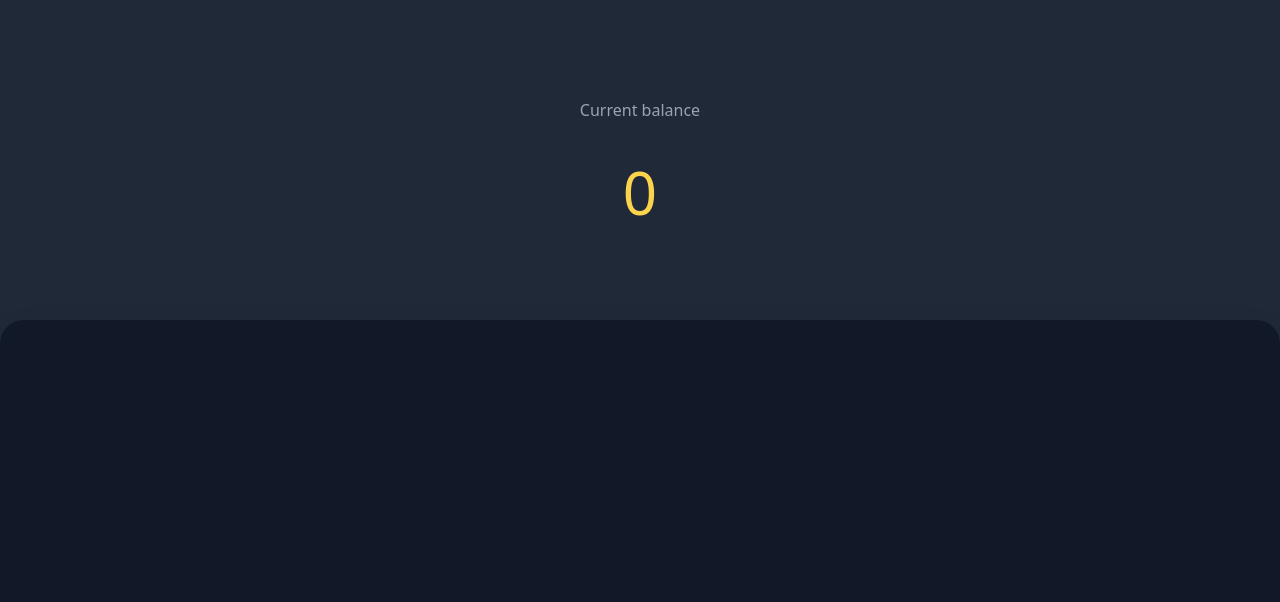
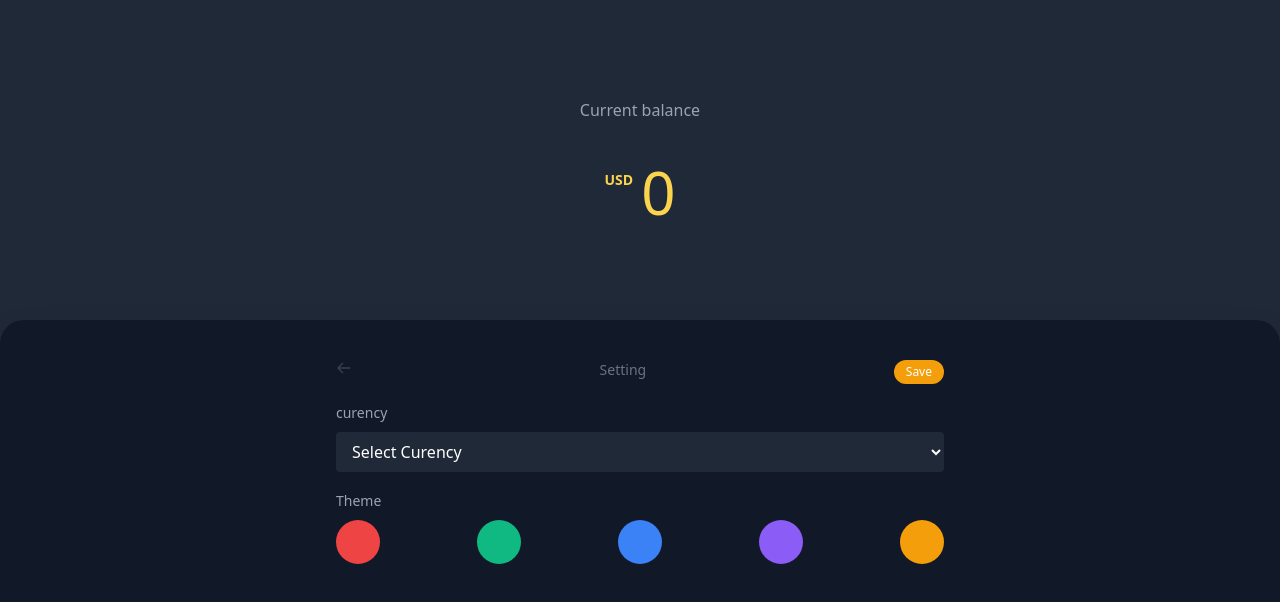
Before and after one commit to faiisll/expensetrackerapp-react-tailwind, a React (Create React App) app: page /setting in a window 1280 px wide. Shown: the top 602 px of the page. Built offline with nearby package versions, Linux system fonts and the light colour scheme.

Commit message:
add setting feature

```diff
--- a/src/App.js
+++ b/src/App.js
@@ -4,51 +4,31 @@ import TotalExpense from "./components/TotalExpense";
 import Navbar from "./components/Navbar";
 import ExpenseList from "./components/ExpenseList";
 import BtnAdd from "./components/BtnAdd";
-import FormAdd from './components/FormAdd';
+import BtnSetting from './components/BtnSetting';
+import FormAdd from "./components/FormAdd";
+import FormSetting from './components/FormSetting';
 import {BrowserRouter, Switch, Route} from "react-router-dom";
 
 class App extends Component {
   state = {
-    expense: [
-      {
-        id: 1,
-        title: "Payment freelance",
-        type: "Income",
-        value: 400,
-        date: "2/5/2021",
-      },
-      {
-        id: 2,
-        title: "buy milk",
-        type: "Expense",
-        value: 200,
-        date: "7/12/2018",
-      },
-    ],
+    expense: [],
     menu: "All",
+    curency: "IDR",
+    theme: "yellow"
   };
 
+  setDefaultLocal = () =>{
+    localStorage.setItem("curency", "USD");
+    localStorage.setItem("theme", "yellow");
+    localStorage.setItem("expense", JSON.stringify([]))
+
+  }
   updateLocal = (data) => {
-    localStorage.setItem('expense', JSON.stringify(data));
-  }
-
-  // handleTotal = () => {
-  //   this.setState({
-  //     total: 0
-  //   });
-
-  //   const total =  this.state.expense.reduce( (prev, cur) => {
-  //     if(cur.type === "Expense"){
-  //       return prev - cur.value
-  //     }else{
-  //       return prev + cur.value
-  //     }
-  //   },0);
-
-  //   this.setState({
-  //     total
-  //   });
-  // }
+    localStorage.clear();
+    localStorage.setItem("expense", JSON.stringify(data));
+    localStorage.setItem("curency", this.state.curency);
+    localStorage.setItem("theme", this.state.theme);
+  };
 
   handleMenu = (menu) => {
     this.setState({
@@ -56,42 +36,68 @@ class App extends Component {
     });
   };
 
+  handleSetting = (data) => {
+    this.setState({
+      expense: data.expense,
+      curency: data.curency,
+      theme: data.theme
+    });
+
+    localStorage.setItem("expense", JSON.stringify(data.expense));
+    localStorage.setItem("curency", data.curency);
+    localStorage.setItem("theme", data.theme);
+  }
+
   addData = (data) => {
     data.id = Math.random();
     data.value = parseInt(data.value);
     this.setState({
-      expense: [...this.state.expense, data]
+      expense: [...this.state.expense, data],
     });
 
     this.updateLocal([...this.state.expense, data]);
-  }
+  };
 
-  deleteData = data => {
-    let newData = this.state.expense.filter( exp => exp.id !== data.id);
+  deleteData = (data) => {
+    let newData = this.state.expense.filter(exp => exp.id !== data.id);
 
     this.setState({
-      expense: newData
+      expense: newData,
     });
 
-    this.updateLocal([...this.state.expense]);
+    this.updateLocal([...newData]);
+  };
+
+  componentDidMount() {
+    const json = localStorage.getItem("expense");
+    const expense = JSON.parse(json) || [];
+    const curency = localStorage.getItem("curency");
+    const theme = localStorage.getItem("theme");
+
+    // if(!curency && !theme){
+    //   this.setDefaultLocal();
+
+    // }
+    this.setState({expense, curency, theme});
 
   }
 
-  componentDidMount(){
-    const json = localStorage.getItem("expense");
-    const expense = JSON.parse(json) || [];
-    this.setState({
-      expense
-    })
+  render() {
+    const curency = localStorage.getItem("curency");
+    const theme = localStorage.getItem("theme");
+
+    if(!curency && !theme){
+      this.setDefaultLocal();
+
     }
 
-
-  render() {
     return (
       <div className="App w-full flex justify-center">
-        <div className="w-screen h-screen grid bg-gray-800 grid-rows-5">
+        <div className="w-screen h-screen grid bg-gray-800 grid-rows-5 relative">
           {/* top section */}
-          <TotalExpense expense={this.state.expense}/>
+
+
+          <TotalExpense expense={this.state.expense} curency={this.state.curency} theme={this.state.theme} />
 
           {/* bottom section */}
 
@@ -99,24 +105,30 @@ class App extends Component {
             <div className="relative bg-gray-900 row-span-3 text-white rounded-t-3xl shadow-2xl pt-10 px-4 grid grid-rows-6">
               <Switch>
                 <Route exact path="/">
+                  <BtnSetting />
+
                   {/* menu section */}
-                <Navbar handleMenu={this.handleMenu} />
+                  <Navbar handleMenu={this.handleMenu} theme={this.state.theme} />
 
                   {/* expense section */}
                   <ExpenseList
                     expense={this.state.expense}
                     menu={this.state.menu}
                     deleteData={this.deleteData}
+                    curency={this.state.curency}
                   />
 
-                <BtnAdd />
+                  <BtnAdd theme={this.state.theme} />
                 </Route>
 
                 <Route path="/add">
-                <FormAdd addData={this.addData} />
+                  <FormAdd addData={this.addData} theme={this.state.theme} />
                 </Route>
+                <Route path='/setting'>
+                  <FormSetting handleSetting={this.handleSetting} expense={this.state.expense} theme={this.state.theme} />
+                </Route>
+
               </Switch>
-
             </div>
           </BrowserRouter>
         </div>
--- a/src/components/BtnAdd.js
+++ b/src/components/BtnAdd.js
@@ -1,11 +1,11 @@
 import React from 'react';
 import {Link} from 'react-router-dom';
 
-const BtnAdd = () => {
+const BtnAdd = ({theme}) => {
     return(
         <div className="absolute bottom-0 w-full text-center">
             <Link to="/add">
-              <button className="p-1 px-8 bg-yellow-500 shadow-lg rounded-t-xl">
+              <button className={`p-1 px-8 bg-${theme}-500 shadow-lg rounded-t-xl`}>
 
                 <svg
                   xmlns="http://www.w3.org/2000/svg"
--- /dev/null
+++ b/src/components/BtnSetting.js
@@ -0,0 +1,35 @@
+import React from "react";
+import {Link} from "react-router-dom";
+
+const BtnSetting = () => {
+  return (
+    <div className="fixed right-5 top-5">
+      <Link to="/setting">
+        <button className="p-2">
+          <svg
+            xmlns="http://www.w3.org/2000/svg"
+            fill="none"
+            className="w-5 h-5 text-gray-500"
+            viewBox="0 0 24 24"
+            stroke="currentColor"
+          >
+            <path
+              strokeLinecap="round"
+              strokeLinejoin="round"
+              strokeWidth={2}
+              d="M10.325 4.317c.426-1.756 2.924-1.756 3.35 0a1.724 1.724 0 002.573 1.066c1.543-.94 3.31.826 2.37 2.37a1.724 1.724 0 001.065 2.572c1.756.426 1.756 2.924 0 3.35a1.724 1.724 0 00-1.066 2.573c.94 1.543-.826 3.31-2.37 2.37a1.724 1.724 0 00-2.572 1.065c-.426 1.756-2.924 1.756-3.35 0a1.724 1.724 0 00-2.573-1.066c-1.543.94-3.31-.826-2.37-2.37a1.724 1.724 0 00-1.065-2.572c-1.756-.426-1.756-2.924 0-3.35a1.724 1.724 0 001.066-2.573c-.94-1.543.826-3.31 2.37-2.37.996.608 2.296.07 2.572-1.065z"
+            />
+            <path
+              strokeLinecap="round"
+              strokeLinejoin="round"
+              strokeWidth={2}
+              d="M15 12a3 3 0 11-6 0 3 3 0 016 0z"
+            />
+          </svg>
+        </button>
+      </Link>
+    </div>
+  );
+};
+
+export default BtnSetting;
--- a/src/components/FormAdd.js
+++ b/src/components/FormAdd.js
@@ -37,11 +37,12 @@ class FormAdd extends Component{
 
         if(data.title && data.value && data.date && data.type){
             this.props.addData(this.state);
+            this.props.history.push('/');
         }else{
-            console.log("err");
+            alert("Please insert all input!");
         }
 
-        this.props.history.push('/');
+
     }
     render(){
         return(
@@ -54,7 +55,7 @@ class FormAdd extends Component{
                             </svg>
                         </Link>
                         <h1 className="text-gray-500 text-sm">Add</h1>
-                        <button className="p-1 px-3 rounded-xl text-xs bg-yellow-500">Save</button>
+                        <button className={`p-1 px-3 rounded-xl text-xs bg-${this.props.theme}-500`}>Save</button>
                     </div>
 
                     <div className="w-full mb-2">
--- /dev/null
+++ b/src/components/FormSetting.js
@@ -0,0 +1,97 @@
+import React, {Component} from "react";
+import {Link, withRouter} from 'react-router-dom';
+import '../style/FormSetting.css';
+
+class FormSetting extends Component {
+  state = {
+    curency: "USD",
+    theme: "yellow",
+    expense: this.props.expense
+  };
+
+  handleSubmit = e => {
+      e.preventDefault();
+
+      let state = this.state;
+      if(state.theme && state.curency){
+          this.props.handleSetting(this.state);
+          this.props.history.push('/');
+      }
+
+
+
+
+  }
+
+  handleClick = (e) => {
+      e.preventDefault();
+      const item = e.target.childNodes[0];
+      item.checked = 'checked';
+      this.setState({
+          theme: item.value
+      })
+    }
+
+    handleInput = e => {
+        if(e.target.value !== "0"){
+            this.setState({
+                curency: e.target.value
+            })
+        }
+    }
+  render() {
+    return (
+      <div className="px-4 lg:flex lg:justify-center">
+        <form onSubmit={this.handleSubmit} className="lg:w-6/12">
+            <div className="w-full flex justify-between mb-4">
+                <Link to="/">
+                    <svg xmlns="http://www.w3.org/2000/svg" fill="none" className="w-4 h-4 text-gray-700 hover:text-yellow-500" viewBox="0 0 24 24" stroke="currentColor">
+                        <path strokeLinecap="round" strokeLinejoin="round" strokeWidth={2} d="M10 19l-7-7m0 0l7-7m-7 7h18" />
+                    </svg>
+                </Link>
+                <h1 className="text-gray-500 text-sm">Setting</h1>
+                <button className={`py-1 px-3 rounded-xl text-xs bg-${this.props.theme}-500`}>Save</button>
+            </div>
+
+            <div className="w-full mb-4">
+                <label htmlFor="curency" className="text-sm text-gray-400">curency</label>
+                <select name="curency" id="" className="w-full px-3 py-2 rounded bg-gray-800 focus:bg-gray-700 mt-2" onChange={this.handleInput}>
+                   <option value="0">Select Curency</option>
+                    <option value="USD">USD</option>
+                    <option value="IDR">IDR</option>
+                    <option value="EUR">EUR</option>
+                </select>
+            </div>
+
+            <div className="w-full">
+                <label htmlFor="curency" className="text-sm text-gray-400">Theme</label>
+
+                <div className="w-full flex justify-between radio-group mt-2">
+                    <button className="radio w-5 h-5 p-5 rounded-full hover:cursor-pointer bg-red-500 border-2 border-transparent focus:border-white" onClick={this.handleClick}>
+                        <input onChange ={this.handleSubmit} type="radio" value="red" name="theme" className="absolute invisible" />
+                    </button>
+                    <button className="radio w-5 h-5 p-5 rounded-full hover:cursor-pointer bg-green-500 border-2 border-transparent focus:border-white" onClick={this.handleClick}>
+                        <input type="radio" value="green" name="theme" className="absolute invisible" />
+                    </button>
+                    <button className="radio w-5 h-5 p-5 rounded-full hover:cursor-pointer bg-blue-500 border-2 border-transparent focus:border-white" onClick={this.handleClick}>
+                        <input type="radio" value="blue" name="theme" className="absolute invisible" />
+                    </button>
+                    <button className="radio w-5 h-5 p-5 rounded-full hover:cursor-pointer bg-purple-500 border-2 border-transparent focus:border-white" onClick={this.handleClick}>
+                        <input type="radio" value="purple" name="theme" className="absolute invisible" />
+                    </button>
+                    <button className="radio w-5 h-5 p-5 rounded-full hover:cursor-pointer bg-yellow-500 border-2 border-transparent focus:border-white" onClick={this.handleClick}>
+                        <input type="radio" value="yellow" name="theme" className="absolute invisible" />
+                    </button>
+
+
+                </div>
+            </div>
+
+
+        </form>
+      </div>
+    );
+  }
+}
+
+export default withRouter(FormSetting)
--- a/src/components/Navbar.js
+++ b/src/components/Navbar.js
@@ -10,9 +10,9 @@ class Navbar extends Component {
     handleClick = e => {
         let element = e.target.parentElement.childNodes;
         for (var el of element){
-            el.classList.remove("active");
+            el.classList.remove(`bg-${this.props.theme}-500`);
         }
-        e.target.classList.add("active");
+          e.target.classList.add(`bg-${this.props.theme}-500`);
 
         this.props.handleMenu(e.target.innerHTML);
 
@@ -23,8 +23,8 @@ class Navbar extends Component {
   render() {
     return (
       <div className="w-full flex justify-center row-span-1">
-        <div className="rounded-xl bg-gray-800 text-xs text-gray-400 flex justify-center mt-4">
-          <button onClick={this.handleClick} className="p-2 px-4 font-bold rounded-xl active">All</button>
+        <div className={`rounded-xl bg-gray-800 text-xs text-white flex justify-center mt-4`}>
+          <button onClick={this.handleClick} className={`p-2 px-4 font-bold rounded-xl bg-${this.props.theme}-500`}>All</button>
           <button onClick={this.handleClick} className="p-2 px-4 font-bold rounded-xl">Income</button>
           <button onClick={this.handleClick} className="p-2 px-4 font-bold rounded-xl">Expense</button>
         </div>
--- a/src/components/TotalExpense.js
+++ b/src/components/TotalExpense.js
@@ -2,23 +2,29 @@ import React, {Component} from "react";
 
 class TotalExpense extends Component {
 
-
+  state = {
+    font_size : "text-6xl"
+  }
 
   render() {
     return (
       <div className="bg-gray-800 row-span-2 my-auto">
         <div className="w-full text-center">
           <h1 className="text-gray-400">Current balance</h1>
-          <h1 className="text-yellow-300 text-6xl mt-10">
-          {
-            this.props.expense.reduce( (prev, cur) => {
-            if(cur.type === "Expense"){
-                return prev - cur.value
-            }else{
-                return prev + cur.value
-            }},0)
-          }
-          </h1>
+          <div className={`flex w-full justify-center mt-10 text-${this.props.theme}-300`}>
+            <h1 className="font-bold text-sm mr-2 mt-2">
+              {this.props.curency}{" "}
+            </h1>
+            <h1 className="md:text-6xl text-5xl">
+              {this.props.expense.reduce((prev, cur) => {
+                if (cur.type === "Expense") {
+                  return prev - cur.value;
+                } else {
+                  return prev + cur.value;
+                }
+              }, 0)}
+            </h1>
+          </div>
         </div>
       </div>
     );
--- a/src/index.js
+++ b/src/index.js
@@ -3,13 +3,9 @@ import ReactDOM from 'react-dom';
 import './index.css';
 import App from './App';
 import reportWebVitals from './reportWebVitals';
+import {BrowserRouter} from 'react-router-dom';
 
-ReactDOM.render(
-  <React.StrictMode>
-    <App />
-  </React.StrictMode>,
-  document.getElementById('root')
-);
+ReactDOM.render( <BrowserRouter><App /></BrowserRouter>, document.getElementById('root'));
 
 // If you want to start measuring performance in your app, pass a function
 // to log results (for example: reportWebVitals(console.log))
--- /dev/null
+++ b/src/style/FormSetting.css
@@ -0,0 +1,6 @@
+input:focus, textarea:focus, select:focus{
+    outline: none;
+}
+button:focus{
+    outline: none;
+}
--- a/src/style/Navbar.css
+++ b/src/style/Navbar.css
@@ -1,6 +1,4 @@
-.active{
-    @apply bg-yellow-500 text-white;
-}
+
 
 /* .Navbar .nav-content{
 
--- a/tailwind.config.js
+++ b/tailwind.config.js
@@ -756,7 +756,7 @@ module.exports = {
     boxSizing: ['responsive'],
     clear: ['responsive'],
     container: ['responsive'],
-    cursor: ['responsive'],
+    cursor: ['responsive', 'hover'],
     display: ['responsive'],
     divideColor: ['responsive', 'dark'],
     divideOpacity: ['responsive'],
```
Also changed, not shown: 1 other file (tests, documents, lock files or other folders). Lines whose indentation alone changed are shown as unchanged.
